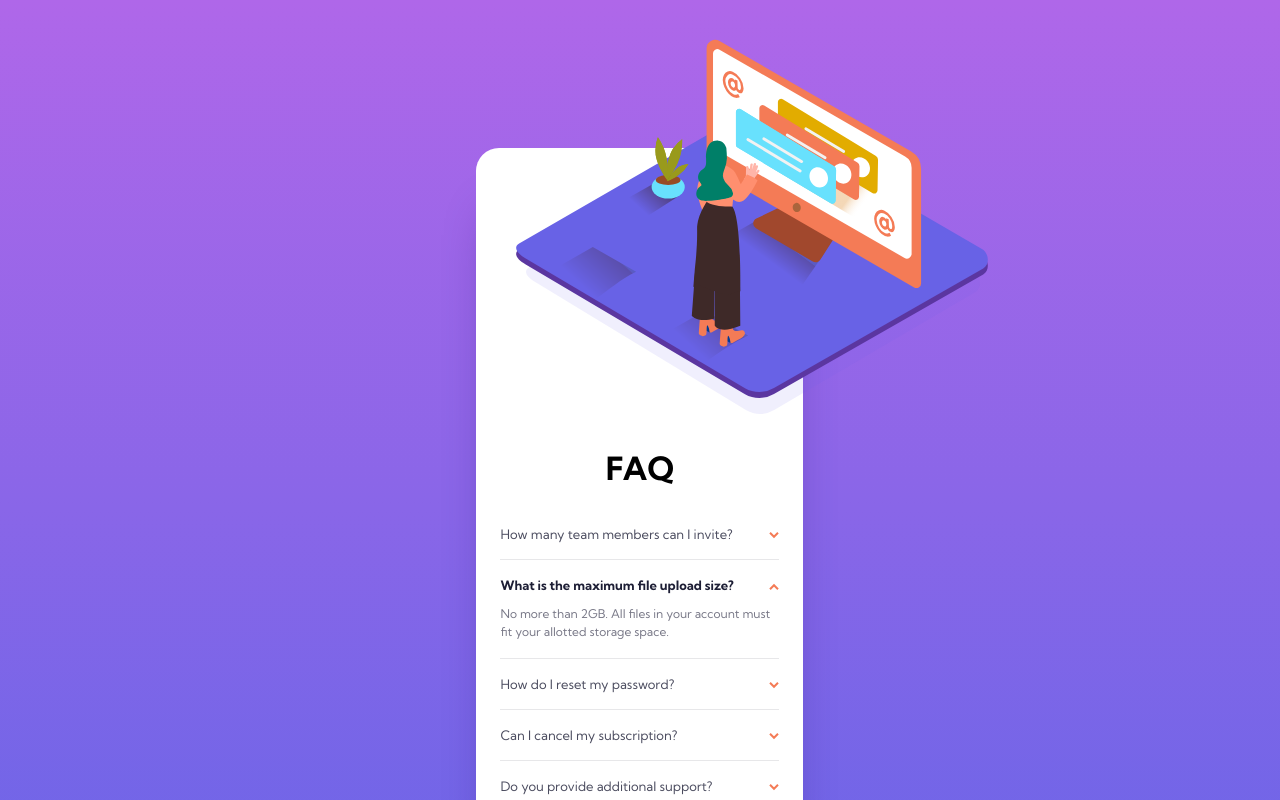
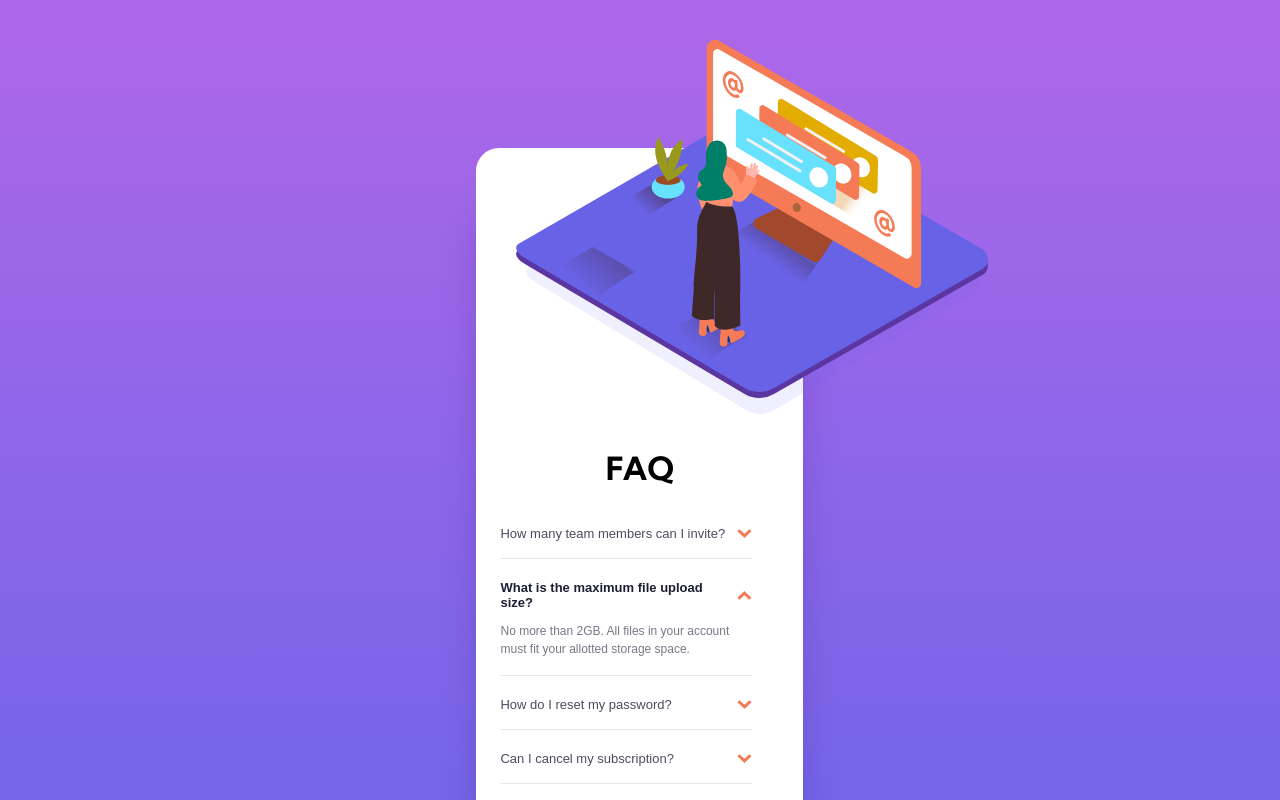
Before and after one commit to awesomeCoding999/frontend-mentor-faq-card, a React (Vite) app: page / in a window 1280 px wide. Shown: the top 800 px of the page. Built offline with nearby package versions, Linux system fonts and the light colour scheme.

Commit message:
refactor: moving button into list item

```diff
--- a/src/App.tsx
+++ b/src/App.tsx
@@ -3,10 +3,10 @@ import { Footer } from "./components/footer";
 import { FAQCard } from "./components/faq-card";
 function App() {
   return (
-    <div>
+    <>
       <FAQCard />
       <Footer />
-    </div>
+    </>
   );
 }
 
--- a/src/components/faq-card/FAQCard.css
+++ b/src/components/faq-card/FAQCard.css
@@ -28,11 +28,18 @@
 .question-container {
   display: flex;
   justify-content: space-between;
+  align-items: center;
 }
 
 .question {
   font-size: 13px;
   color: var(--dark-blue);
+  text-align: start;
+}
+
+.question:hover {
+  color: var(--soft-red);
+  cursor: pointer;
 }
 
 .active-question {
@@ -43,6 +50,8 @@
 .arrow-btn {
   border: none;
   background-color: var(--white);
+  cursor: pointer;
+  width: 90%;
 }
 
 .hide-answer {
@@ -56,10 +65,16 @@
   line-height: 18px;
   margin-top: 12px;
   margin-bottom: 16px;
+  text-align: start;
 }
 
 .rotate-icon-up {
   transform: rotate(180deg);
+}
+
+.arrow-icon {
+  width: 15px;
+  height: 10px;
 }
 
 .divider {
--- a/src/components/faq-card/FAQCard.tsx
+++ b/src/components/faq-card/FAQCard.tsx
@@ -19,7 +19,7 @@ export const FAQCard = () => {
   };
 
   return (
-    <div className="faq-card">
+    <main className="faq-card">
       <picture>
         <source media="(min-width: 64em)" srcSet={womanAtDeskLarge} />
         <img
@@ -33,6 +33,7 @@ export const FAQCard = () => {
         <ul className="faq-items">
           {faqList.map(({ id, question, answer }) => (
             <li className="faq" key={id}>
+              <button className="arrow-btn" id={id} onClick={toggleAnswer}>
                 <div className="question-container">
                   <p
                     className={`question ${
@@ -41,13 +42,14 @@ export const FAQCard = () => {
                   >
                     {question}
                   </p>
-                <button className="arrow-btn" id={id} onClick={toggleAnswer}>
+
                   <img
-                    className={`${activeFAQ === id ? "rotate-icon-up" : ""}`}
+                    className={`arrow-icon ${
+                      activeFAQ === id ? "rotate-icon-up" : ""
+                    }`}
                     src={arrowIcon}
                     alt="arrow icon"
                   />
-                </button>
                 </div>
                 <p
                   className={`
@@ -57,10 +59,11 @@ export const FAQCard = () => {
                   {answer}
                 </p>
                 <hr className="divider" />
+              </button>
             </li>
           ))}
         </ul>
       </div>
-    </div>
+    </main>
   );
 };
```
Lines whose indentation alone changed are shown as unchanged.
